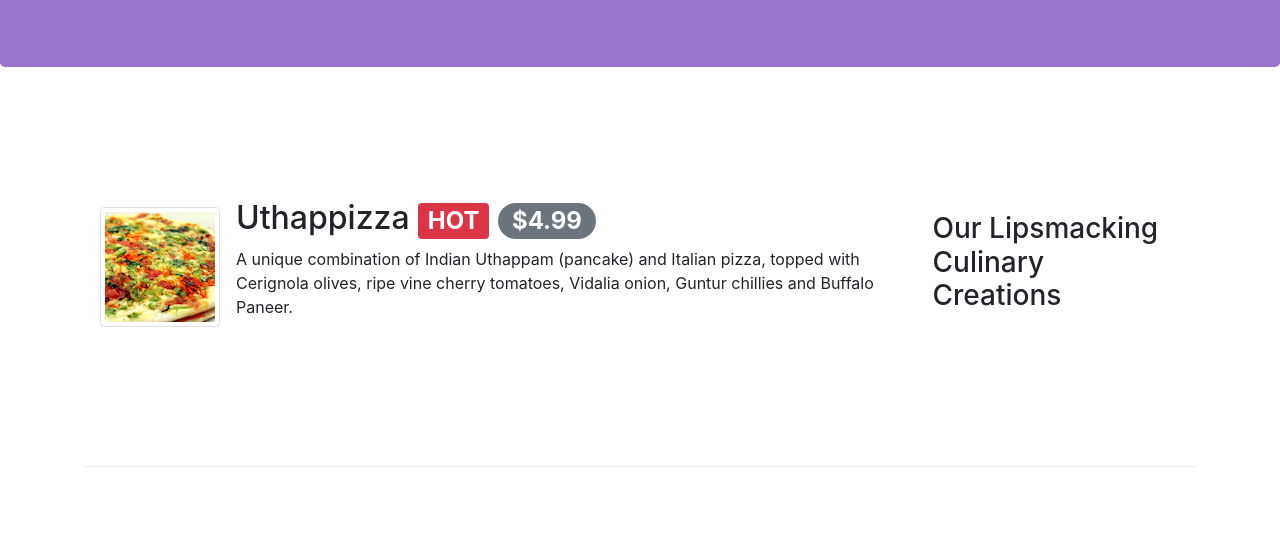
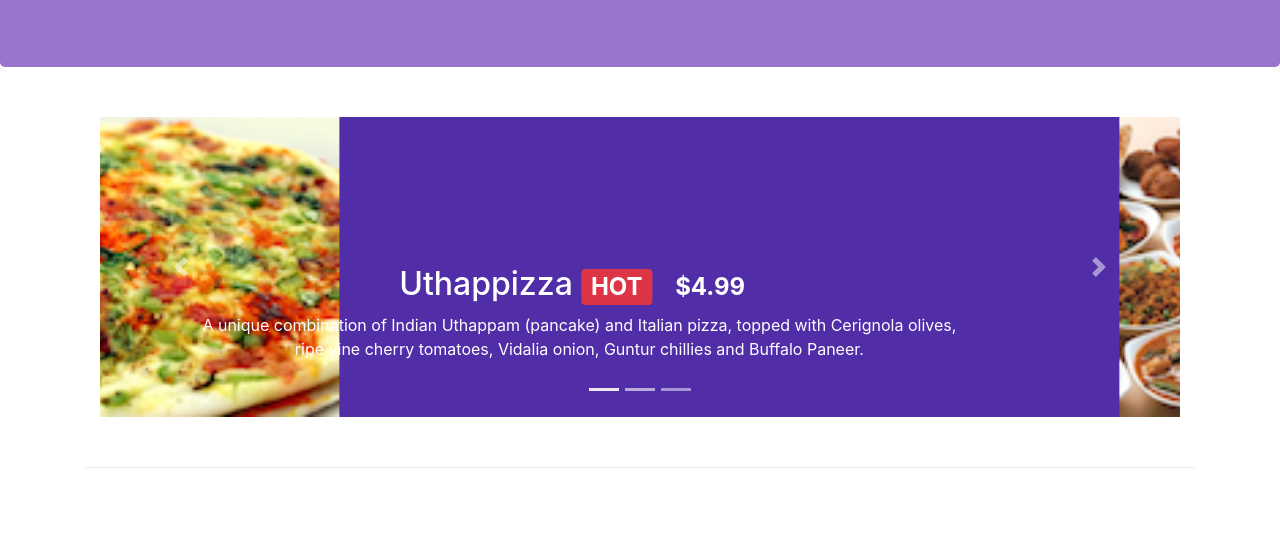
Before and after one commit to oliver-007/Front-End-Web-UI-Frameworks-and-Tools-Bootstrap-4, a website: page index.html in a window 1280 px wide. Shown: the part 267-800 px from the top of the page. Drawn offline with nearby package versions, Linux system fonts and the light colour scheme.

Commit message:
carousel added

```diff
--- a/css/style.css
+++ b/css/style.css
@@ -47,3 +47,18 @@ body {
 a {
   cursor: pointer;
 }
+
+.carousel {
+  background: #512da8;
+}
+
+.carousel-item {
+  height: 300px;
+}
+
+.carousel-item img {
+  position: absolute;
+  top: 0;
+  left: 0;
+  min-height: 300px;
+}
--- a/index.html
+++ b/index.html
@@ -159,6 +159,100 @@
     </header>
 
     <div class="container">
+      <div class="row row-content">
+        <div class="col">
+          <div id="mycarousel" class="carousel slide" data-ride="carousel">
+            <!-- The slideshow -->
+            <div class="carousel-inner" role="listbox">
+              <div class="carousel-item active">
+                <img
+                  class="d-block img-fluid"
+                  src="img/uthappizza.png"
+                  alt="Uthappizza"
+                />
+                <div class="carousel-caption d-none d-md-block">
+                  <h2>
+                    Uthappizza <span class="badge badge-danger">HOT</span>
+                    <span class="badge badge-pill badge-default">$4.99</span>
+                  </h2>
+                  <p class="d-none d-sm-block">
+                    A unique combination of Indian Uthappam (pancake) and
+                    Italian pizza, topped with Cerignola olives, ripe vine
+                    cherry tomatoes, Vidalia onion, Guntur chillies and Buffalo
+                    Paneer.
+                  </p>
+                </div>
+              </div>
+              <div class="carousel-item">
+                <img
+                  class="d-block img-fluid"
+                  src="img/buffet.png"
+                  alt="buffet"
+                />
+                <div class="carousel-caption d-none d-md-block">
+                  <h2>
+                    Weekend Grand Buffet
+                    <span class="badge badge-danger">NEW</span>
+                  </h2>
+                  <p class="d-none d-sm-block">
+                    Featuring mouthwatering combination with a chocolate Lorem
+                    ipsum dolor sit amet consectetur adipisicing elit. Ea
+                    similique quo quae tempora ab quis fugit mollitia in aut
+                    molestias.
+                  </p>
+                </div>
+              </div>
+              <div class="carousel-item">
+                <img
+                  class="d-block img-fluid"
+                  src="img/alberto.png"
+                  alt="alberto"
+                />
+                <div class="carousel-caption d-none d-md-block">
+                  <h2>Alberto Somayya</h2>
+                  <h4>Executive Chef</h4>
+                  <p class="d-none d-sm-block">
+                    Award winning three-star Michelin chef with wide
+                    International experience having worked closely with whos-who
+                    in the culinary world, he specializes in creating
+                    mouthwatering Indo-Italian fusion experiences.
+                  </p>
+                </div>
+              </div>
+            </div>
+
+            <!-- Indicators -->
+            <ol class="carousel-indicators">
+              <li
+                data-target="#mycarousel"
+                data-slide-to="0"
+                class="active"
+              ></li>
+              <li data-target="#mycarousel" data-slide-to="1"></li>
+              <li data-target="#mycarousel" data-slide-to="2"></li>
+            </ol>
+
+            <!-- Left and right controls -->
+            <a
+              class="carousel-control-prev"
+              href="#mycarousel"
+              role="button"
+              data-slide="prev"
+            >
+              <span class="carousel-control-prev-icon"></span>
+            </a>
+            <a
+              class="carousel-control-next"
+              href="#mycarousel"
+              role="button"
+              data-slide="next"
+            >
+              <span class="carousel-control-next-icon"></span>
+            </a>
+          </div>
+        </div>
+      </div>
+
       <div class="row row-content align-items-center">
         <div class="col-12 col-sm-4 order-sm-last col-md-3">
           <h3>Our Lipsmacking Culinary Creations</h3>
```
